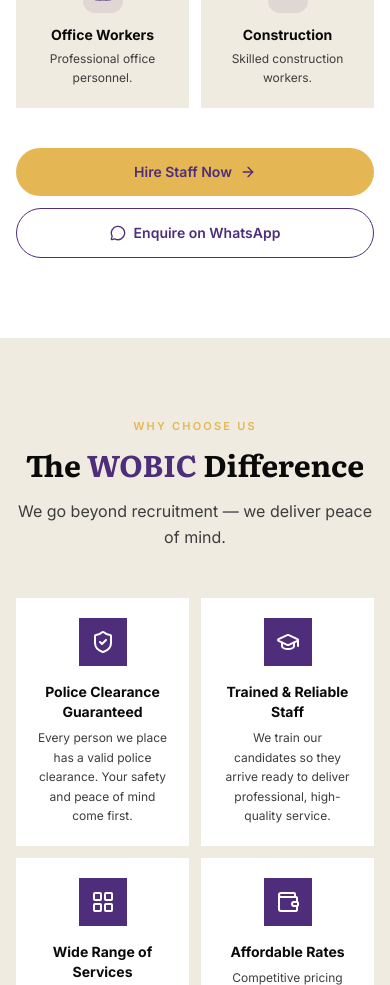
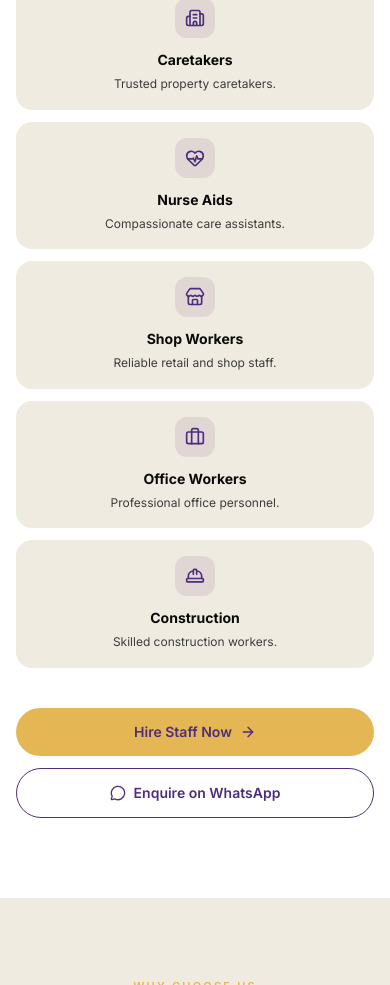
Before and after one commit to TinzyWinzy/mamoyo-maids, a Next.js app: page / in a window 390 px wide. Shown: the part 1840-2825 px from the top of the page. Built offline with nearby package versions, Linux system fonts and the light colour scheme; no server answers.

Commit message:
fix: cards become stacked list on mobile <640px

```diff
--- a/src/app/page.tsx
+++ b/src/app/page.tsx
@@ -97,13 +97,13 @@
             </p>
           </div>
 
-          <div className="grid grid-cols-2 sm:grid-cols-3 lg:grid-cols-5 gap-3 sm:gap-4">
+          <div className="flex flex-col gap-3 sm:grid sm:grid-cols-3 lg:grid-cols-5 sm:gap-4">
             {staffTypes.map((item) => {
               const Icon = item.icon;
               return (
                 <div
                   key={item.title}
-                  className="bg-light-section sm:rounded-2xl lg:rounded-3xl p-5 sm:p-6 text-center sm:border sm:border-border/40 h-full"
+                  className="bg-light-section rounded-2xl sm:rounded-3xl p-4 sm:p-6 text-center sm:border sm:border-border/40"
                 >
                   <div className="inline-flex h-10 w-10 sm:h-12 sm:w-12 items-center justify-center rounded-xl bg-dark/10 text-dark mb-3 sm:mb-4">
                     <Icon className="h-5 w-5 sm:h-6 sm:w-6" />
@@ -160,15 +160,15 @@
             </p>
           </div>
 
-          <div className="grid grid-cols-2 sm:grid-cols-3 lg:grid-cols-5 gap-3 sm:gap-5">
+          <div className="flex flex-col gap-3 sm:grid sm:grid-cols-3 lg:grid-cols-5 sm:gap-5">
             {WHY_CHOOSE_US.map((item) => {
               const Icon = whyIcons[item.icon];
               return (
                 <div
                   key={item.title}
-                  className="bg-white sm:rounded-2xl lg:rounded-3xl sm:border sm:border-border/50 p-5 sm:p-7 text-center"
+                  className="bg-white rounded-2xl sm:rounded-3xl p-4 sm:p-7 text-center sm:border sm:border-border/50"
                 >
-                  <div className="inline-flex h-12 w-12 sm:h-16 sm:w-16 items-center justify-center sm:rounded-xl lg:rounded-2xl bg-dark text-white mb-4 sm:mb-5">
+                  <div className="inline-flex h-12 w-12 sm:h-16 sm:w-16 items-center justify-center rounded-xl sm:rounded-2xl bg-dark text-white mb-4 sm:mb-5">
                     {Icon && <Icon className="h-6 w-6 sm:h-8 sm:w-8" />}
                   </div>
                   <h3 className="text-sm sm:text-base font-bold text-text-primary mb-1.5 sm:mb-2">
```
